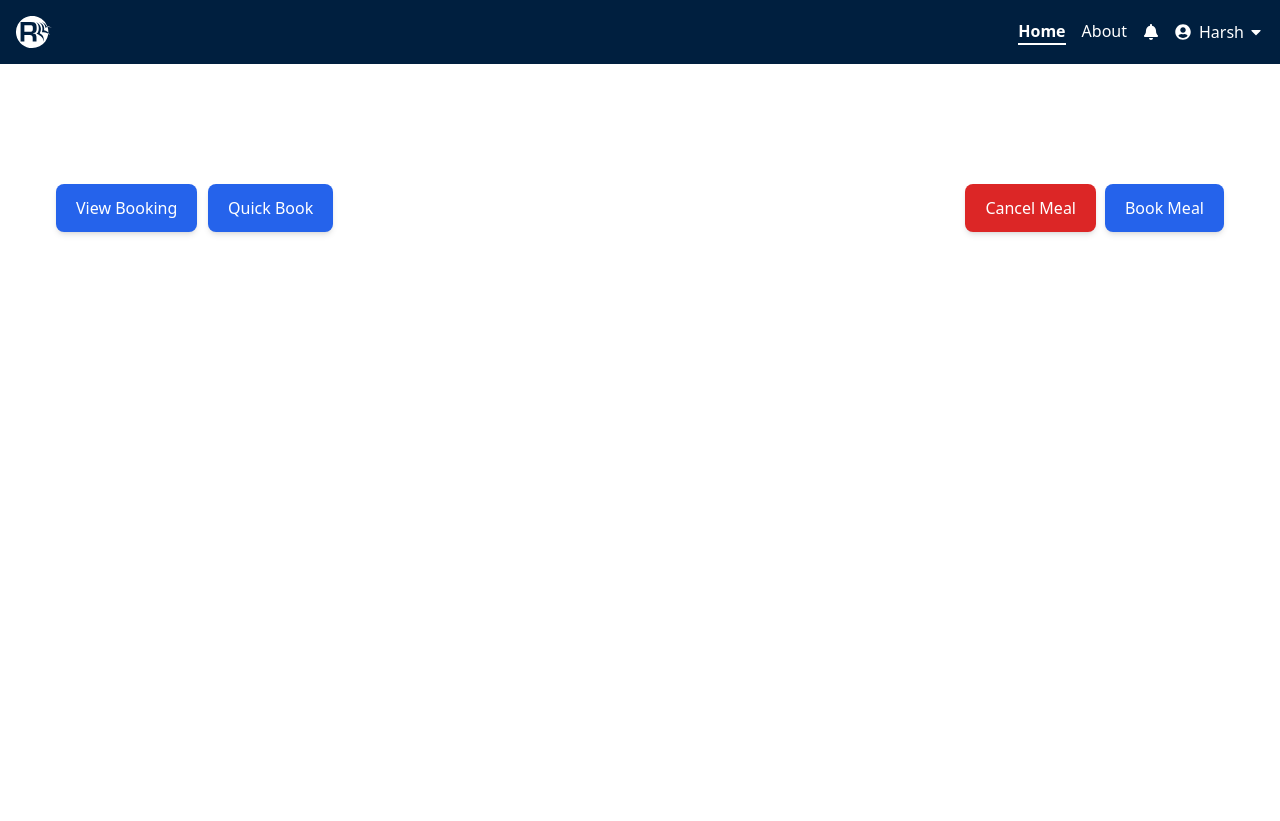
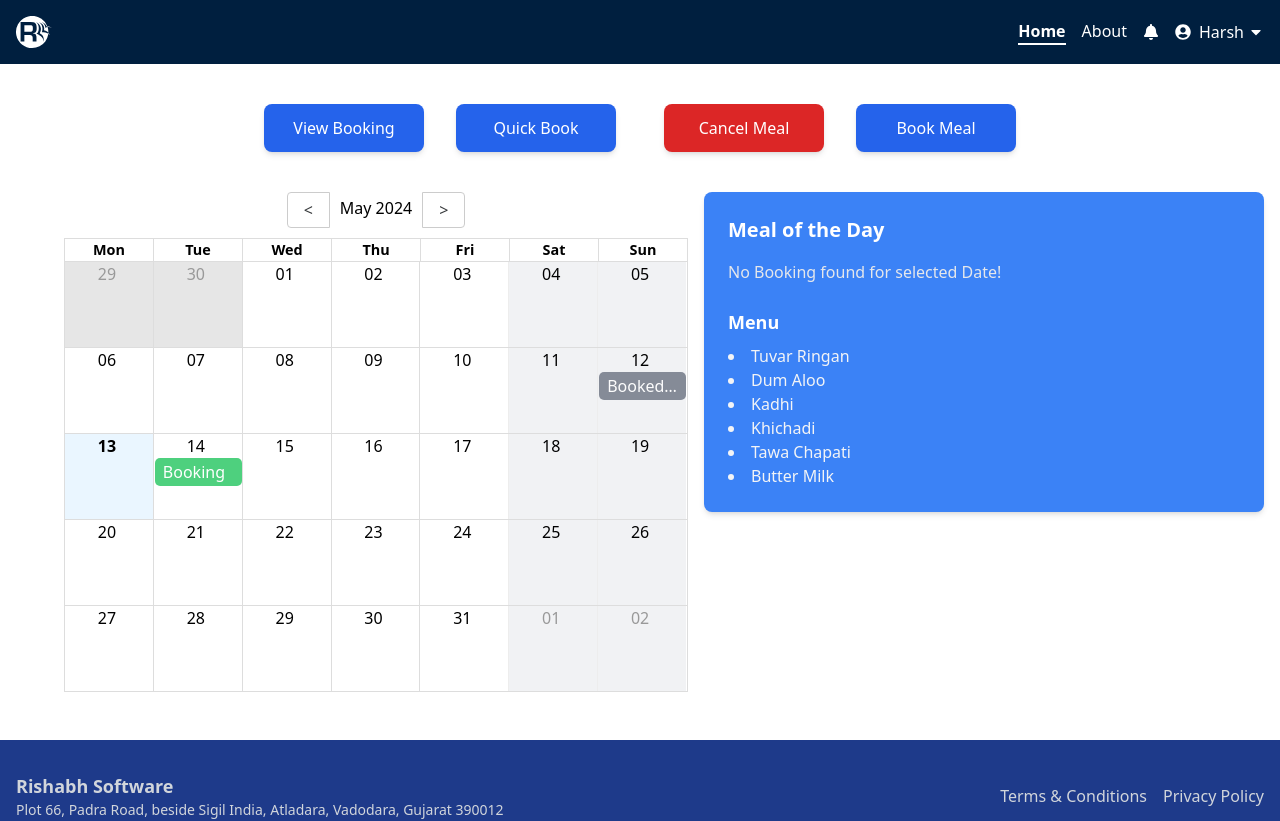
Before and after one commit to Devanshi2109/bookMyMeal-frontend, a React (Vite) app: page / in a window 1280 px wide. Shown: the top 821 px of the page. Built offline with nearby package versions, Linux system fonts and the light colour scheme.

Commit message:
Made changes in the style of the buttons and their structure

```diff
--- a/src/components/BookAMealBtn.jsx
+++ b/src/components/BookAMealBtn.jsx
@@ -39,7 +39,7 @@
   return (
     <div>
       <button
-        className="absolute px-5 py-3 m-2 text-white transform -translate-y-1/2 bg-blue-600 rounded-lg shadow-md hover:bg-navy top-1/4 right-12"
+        className="w-40 h-12 px-5 py-3 m-2 text-white bg-blue-600 rounded-lg shadow-md hover:bg-navy"
         onClick={handleBookMeal}
       >
         Book Meal
--- a/src/components/CancelAMealBtn.jsx
+++ b/src/components/CancelAMealBtn.jsx
@@ -2,7 +2,7 @@
 
 const CancelAMealBtn = () => {
   return (
-    <button className="absolute px-5 py-3 m-2 text-white transform -translate-y-1/2 bg-red-600 rounded-lg shadow-md hover:bg-red-800 top-1/4 right-44">
+    <button className="w-40 h-12 px-5 py-3 m-2 text-white bg-red-600 rounded-lg shadow-md hover:bg-red-800">
       Cancel Meal
     </button>
   );
--- a/src/components/QuickBookBtn.jsx
+++ b/src/components/QuickBookBtn.jsx
@@ -2,7 +2,7 @@
 
 const QuickBookBtn = () => {
   return (
-    <button className="absolute px-5 py-3 m-2 text-white transform -translate-y-1/2 bg-blue-600 rounded-lg hover:bg-navy shadow-md ml-16 top-1/4 left-36 ">
+    <button className="w-40 h-12 px-5 py-3 m-2 text-white bg-blue-600 rounded-lg shadow-md hover:bg-navy">
       Quick Book
     </button>
   );
--- a/src/components/ViewBookBtn.jsx
+++ b/src/components/ViewBookBtn.jsx
@@ -5,7 +5,7 @@
 
 const localizer = momentLocalizer(moment);
 
-const ViewBookings = () => {
+const ViewBookBtn = () => {
   const [isModalOpen, setIsModalOpen] = useState(false);
   const [date, setDate] = useState(new Date());
   const [events, setEvents] = useState([]);
@@ -57,9 +57,9 @@
   };
 
   return (
-    <div className="flex justify-center items-center min-h-screen">
+    <div className="flex justify-center items-center">
       <button
-        className="absolute px-5 py-3 m-2 text-white transform -translate-y-1/2 bg-blue-600 rounded-lg hover:bg-navy shadow-md top-1/4 left-12 "
+        className="w-40 h-12 px-5 py-3 m-2 text-white bg-blue-600 rounded-lg shadow-md hover:bg-navy"
         onClick={handleViewClick}
       >
         View Booking
@@ -117,4 +117,4 @@
   );
 };
 
-export default ViewBookings;
+export default ViewBookBtn;
```
